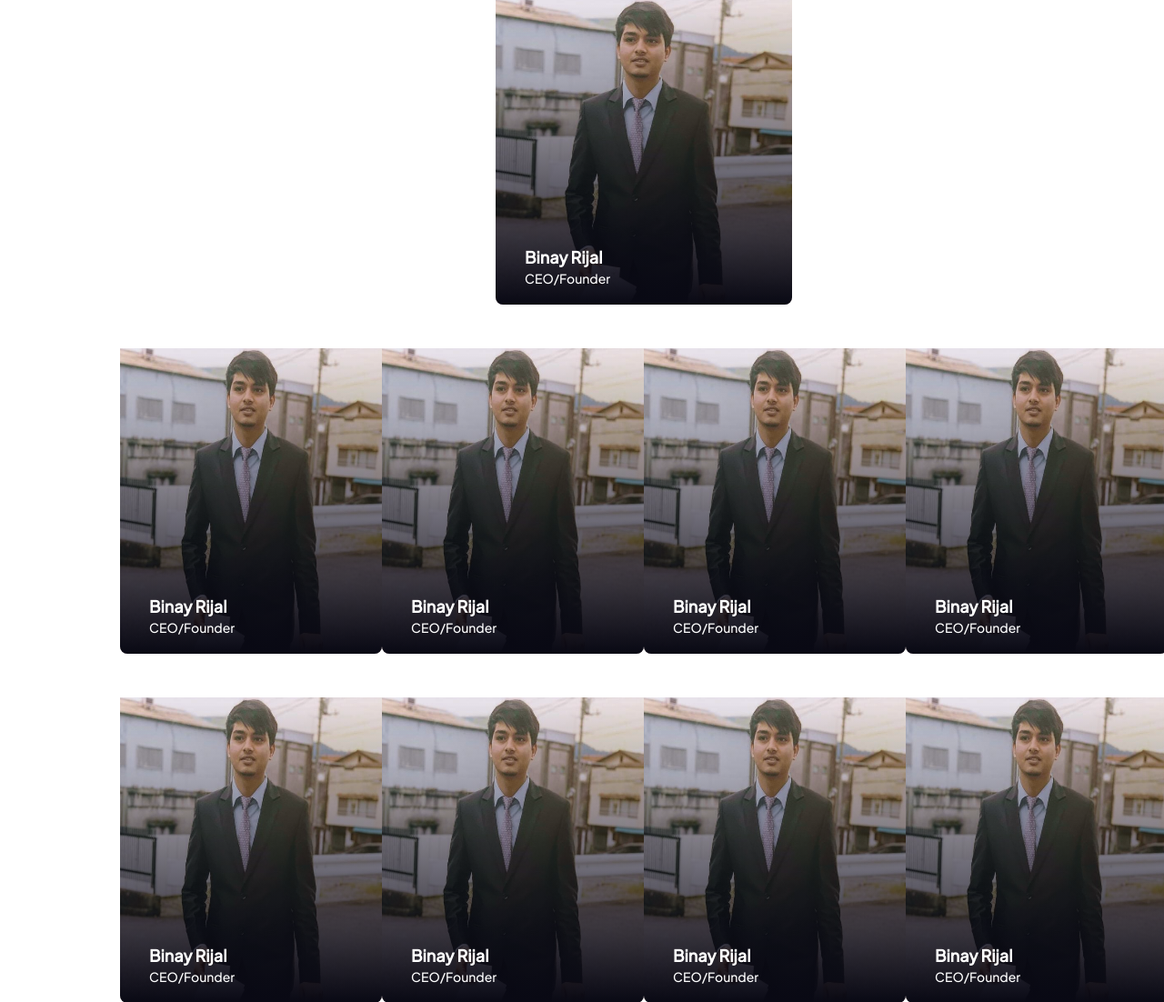
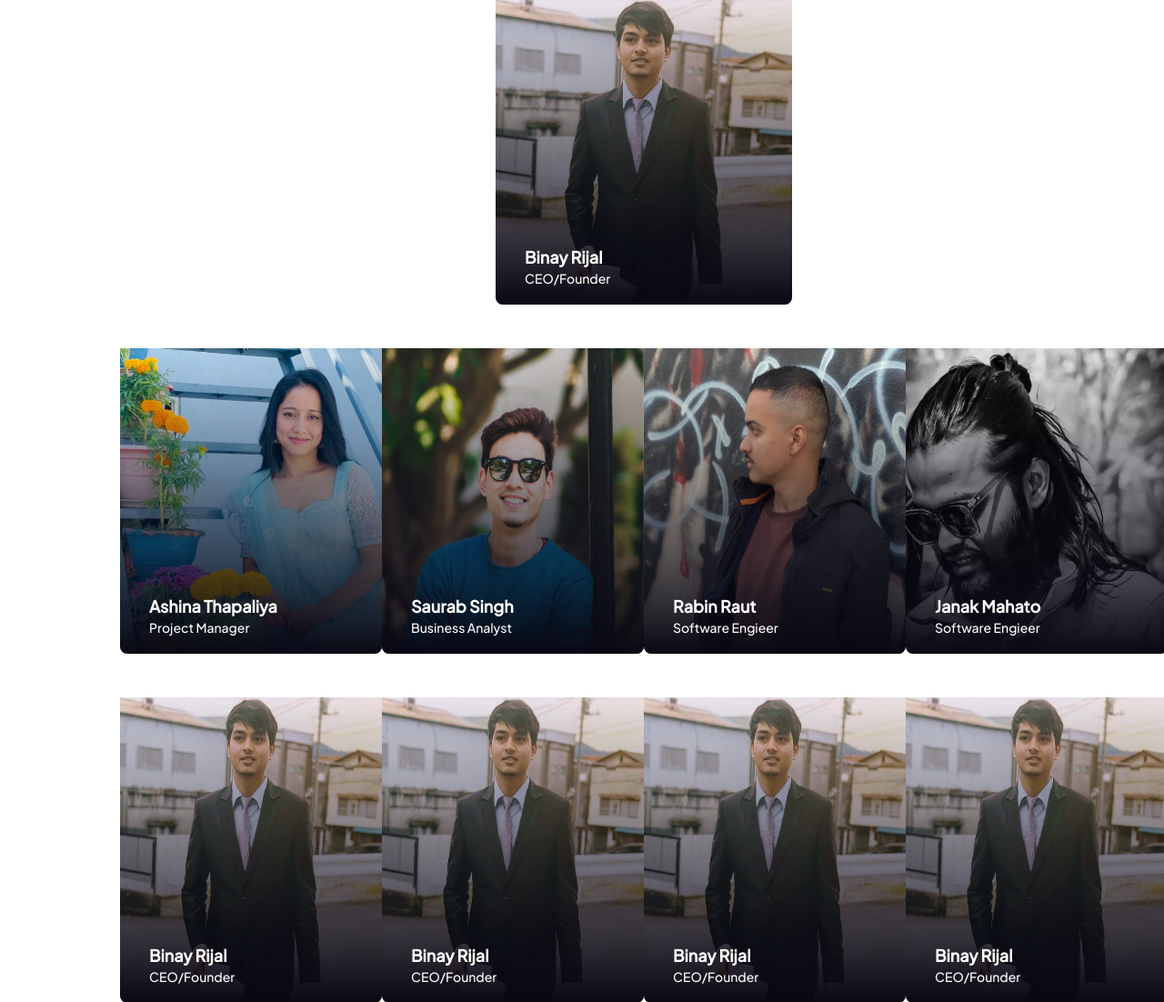
Before and after one commit to KiranDhungana/globalsqit, a PHP site: page /team.php in a window 1280 px wide. Shown: the part 458-1560 px from the top of the page at 91% size. Run offline with PHP 8.4, Linux system fonts and the light colour scheme; some libraries are stand-ins or nearby versions.

Commit message:
image add

```diff
--- a/team.php
+++ b/team.php
@@ -74,14 +74,15 @@ include('header.php')
         <div class="flex flex-row justify-between">
             <div>
                 <div class="container">
-                    <img class="w-[288px] imgss h-[336px] rounded-b-[8px] imgt" src="images/binay.png" alt="CEO">
+                    <img style="object-fit:cover" class="w-[288px]  imgss h-[336px] rounded-b-[8px] imgt"
+                        src="images/asina.png" alt="CEO">
 
                     <div class="bottom-left2 ">
                         <p class="pt-[270px] pl-[32px] text-[#FFF] font-[600] text-[18px]">
-                            Binay Rijal
+                            Ashina Thapaliya
                             <br>
                             <span class="font-[400] text-[14px]">
-                                CEO/Founder
+                                Project Manager
 
                             </span>
 
@@ -91,14 +92,14 @@ include('header.php')
             </div>
             <div>
                 <div class="container">
-                    <img class="w-[288px] imgss h-[336px] rounded-b-[8px] imgt" src="images/binay.png" alt="CEO">
+                    <img class="w-[288px] imgss h-[336px] rounded-b-[8px] imgt" src="images/saurab.png" alt="CEO">
 
                     <div class="bottom-left2 ">
                         <p class="pt-[270px] pl-[32px] text-[#FFF] font-[600] text-[18px]">
-                            Binay Rijal
+                            Saurab Singh
                             <br>
                             <span class="font-[400] text-[14px]">
-                                CEO/Founder
+                                Business Analyst
 
                             </span>
 
@@ -108,14 +109,14 @@ include('header.php')
             </div>
             <div>
                 <div class="container">
-                    <img class="w-[288px] imgss h-[336px] rounded-b-[8px] imgt" src="images/binay.png" alt="CEO">
+                    <img class="w-[288px] imgss h-[336px] rounded-b-[8px] imgt" src="images/rabin.png" alt="CEO">
 
                     <div class="bottom-left2">
                         <p class="pt-[270px] pl-[32px] text-[#FFF] font-[600] text-[18px]">
-                            Binay Rijal
+                            Rabin Raut
                             <br>
                             <span class="font-[400] text-[14px]">
-                                CEO/Founder
+                                Software Engieer
 
                             </span>
 
@@ -125,14 +126,14 @@ include('header.php')
             </div>
             <div>
                 <div class="container">
-                    <img class="w-[288px] imgss h-[336px] rounded-b-[8px] imgt" src="images/binay.png" alt="CEO">
+                    <img class="w-[288px] imgss h-[336px] rounded-b-[8px] imgt" src="images/janak.png" alt="CEO">
 
                     <div class="bottom-left2">
                         <p class="pt-[270px] pl-[32px] text-[#FFF] font-[600] text-[18px]">
-                            Binay Rijal
+                            Janak Mahato
                             <br>
                             <span class="font-[400] text-[14px]">
-                                CEO/Founder
+                                Software Engieer
 
                             </span>
 
```
